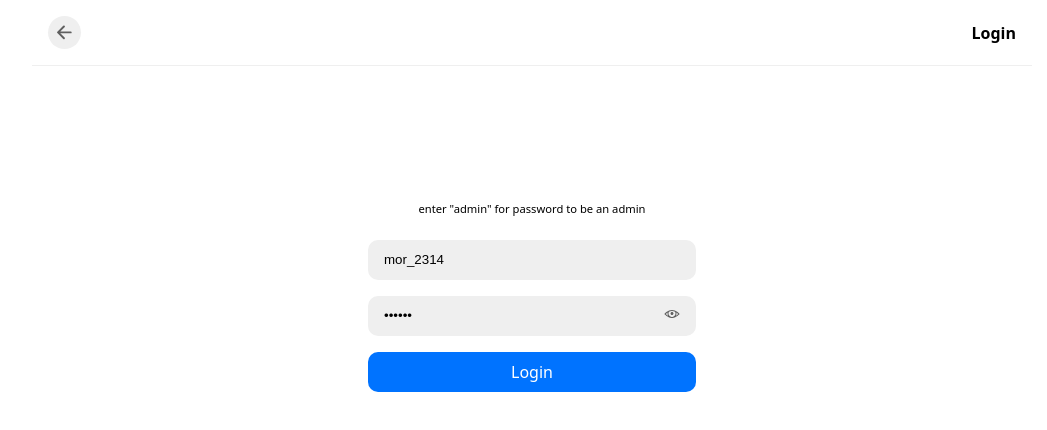
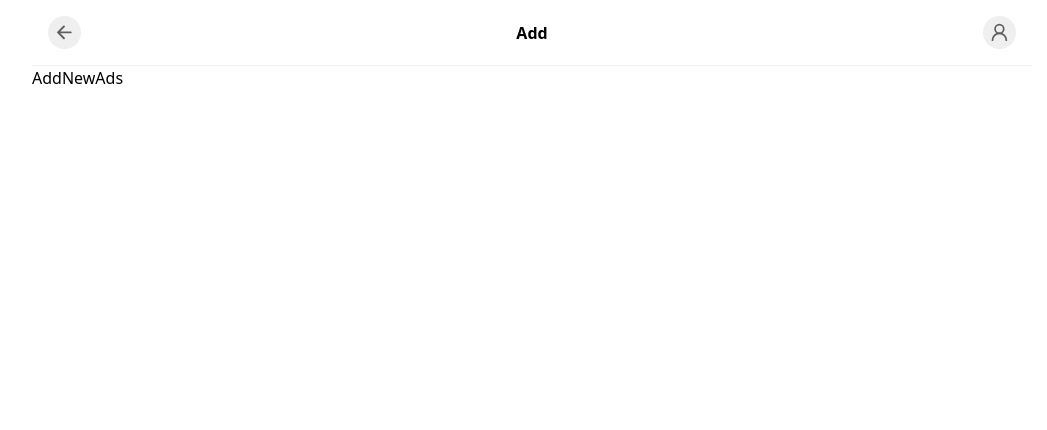
Before and after one commit to mmd-yavarii/rjs-car-market, a React (Vite) app: page /add in a window 1280 px wide. Before the commit this address led to /login. Shown: the top 430 px of the page, without its empty margins (108-1155 px from the left). Built offline with nearby package versions, Linux system fonts and the light colour scheme; sample sign-in values are in the browser's storage.

Commit message:
handle logout and log in provider

```diff
--- a/src/App.jsx
+++ b/src/App.jsx
@@ -9,9 +9,11 @@ import Layout from './Layout/Layout';
 import Bookmarks from './pages/Bookmarks';
 import AddNewAds from './pages/AddNewAds';
 import MyAds from './pages/MyAds';
+import { useLogin } from './context/LoginProvider';
 
 function App() {
-  const islogin = false;
+  const [token, setToken] = useLogin();
+  const islogin = token.length;
   const isAdmin = false;
 
   return (
--- /dev/null
+++ b/src/context/LoginProvider.jsx
@@ -0,0 +1,23 @@
+import { createContext, useContext, useEffect, useState } from 'react';
+
+const LoginContext = createContext();
+
+const initialState = localStorage.getItem('token') || '';
+
+function LoginProvider({ children }) {
+  const [token, setToken] = useState(initialState);
+
+  useEffect(() => {
+    localStorage.setItem('token', token);
+  }, [token]);
+
+  return <LoginContext.Provider value={{ token, setToken }}>{children}</LoginContext.Provider>;
+}
+
+function useLogin() {
+  const { token, setToken } = useContext(LoginContext);
+  return [token, setToken];
+}
+
+export default LoginProvider;
+export { useLogin };
--- a/src/main.jsx
+++ b/src/main.jsx
@@ -4,13 +4,16 @@ import './global.css';
 import App from './App.jsx';
 import { BrowserRouter } from 'react-router-dom';
 import BookmarkProvider from './context/BookmarkProvider.jsx';
+import LoginProvider from './context/LoginProvider.jsx';
 
 createRoot(document.getElementById('root')).render(
   <StrictMode>
     <BrowserRouter>
-      <BookmarkProvider>
-        <App />
-      </BookmarkProvider>
+      <LoginProvider>
+        <BookmarkProvider>
+          <App />
+        </BookmarkProvider>
+      </LoginProvider>
     </BrowserRouter>
   </StrictMode>
 );
--- a/src/pages/Login.jsx
+++ b/src/pages/Login.jsx
@@ -6,14 +6,18 @@ import Alert, { useAlertEffect } from '../components/Alert/Alert';
 import axios from 'axios';
 import { auth } from '../services/apis.js';
 import { BeatLoader } from 'react-spinners';
+import { useNavigate } from 'react-router-dom';
+import { useLogin } from '../context/LoginProvider.jsx';
 
 function Login() {
   const [showPassword, setShowPassword] = useState(false);
   const usernameInp = useRef();
-  const username = useRef('mor_2314');
-  const password = useRef('83r5^_');
+  const [username, setUsername] = useState('mor_2314');
+  const [password, setPassword] = useState('83r5^_');
   const [alertData, setAlertData] = useState({ isShow: false, isError: true, message: '' });
   const [isLoading, setIsLoading] = useState(false);
+  const navigate = useNavigate();
+  const [token, setToken] = useLogin();
 
   useEffect(() => usernameInp.current.focus(), []);
 
@@ -23,19 +27,24 @@ function Login() {
 
   // submit form info
   function submitHandler() {
-    if (username.current && password.current) {
+    if (username && password) {
       setIsLoading(true);
       axios
         .post(auth, {
-          username: username.current,
-          password: password.current,
+          username: username,
+          password: password,
         })
         .then((res) => {
-          console.log('Token:', res.data.token);
+          setToken(res.data.token);
+          navigate('/', { replace: true });
           setAlertData({ isShow: true, isError: false, message: 'Login successfuly' });
         })
         .catch((error) => {
-          setAlertData({ isShow: true, isError: true, message: error.message });
+          setAlertData({
+            isShow: true,
+            isError: true,
+            message: error.message == 'Request failed with status code 401' ? 'user is not valied' : error.message,
+          });
         })
         .finally(() => setIsLoading(false));
     } else {
@@ -48,19 +57,12 @@ function Login() {
       {alertData.isShow && <Alert message={alertData.message} isError={alertData.isError} />}
 
       <div className={styles.form}>
-        <span>enter "admin" for password to be an admin</span>
-
         <div className={styles.input}>
-          <input type="text" value={username.current} placeholder="email" ref={usernameInp} onChange={(e) => (username.current = e.target.value)} />
+          <input type="text" value={username} placeholder="email" ref={usernameInp} onChange={(e) => setUsername(e.target.value)} />
         </div>
 
         <div className={styles.input}>
-          <input
-            type={showPassword ? 'text' : 'password'}
-            value={password.current}
-            placeholder="password"
-            onChange={(e) => (password.current = e.target.value)}
-          />
+          <input type={showPassword ? 'text' : 'password'} value={password} placeholder="password" onChange={(e) => setPassword(e.target.value)} />
           <button onClick={() => setShowPassword((prev) => !prev)}>{showPassword ? <LiaEyeSlash /> : <LiaEyeSolid />}</button>
         </div>
 
--- a/src/pages/Profile.jsx
+++ b/src/pages/Profile.jsx
@@ -1,4 +1,4 @@
-import { Link, Outlet } from 'react-router-dom';
+import { Link, Outlet, useNavigate } from 'react-router-dom';
 
 import styles from './style/Profile.module.css';
 
@@ -8,10 +8,22 @@ import { LuTickets } from 'react-icons/lu';
 import { MdLogout } from 'react-icons/md';
 import { GrUserAdmin } from 'react-icons/gr';
 import { AiOutlineUser } from 'react-icons/ai';
+import { useLogin } from '../context/LoginProvider';
 
 const useremail = 'email@gmail.com';
 
 function Profile({ isAdmin }) {
+  const [token, setToken] = useLogin();
+  const navigate = useNavigate();
+
+  function logoutHandler() {
+    const confirmation = confirm('Are You Sure ? ');
+    if (confirmation) {
+      localStorage.removeItem('token');
+      setToken('');
+    }
+  }
+
   return (
     <>
       <div className={styles.profleSession}>
@@ -40,7 +52,7 @@ function Profile({ isAdmin }) {
           </Link>
         )}
 
-        <button className={styles.logout}>
+        <button className={styles.logout} onClick={logoutHandler}>
           Logout <MdLogout />
         </button>
 
```
